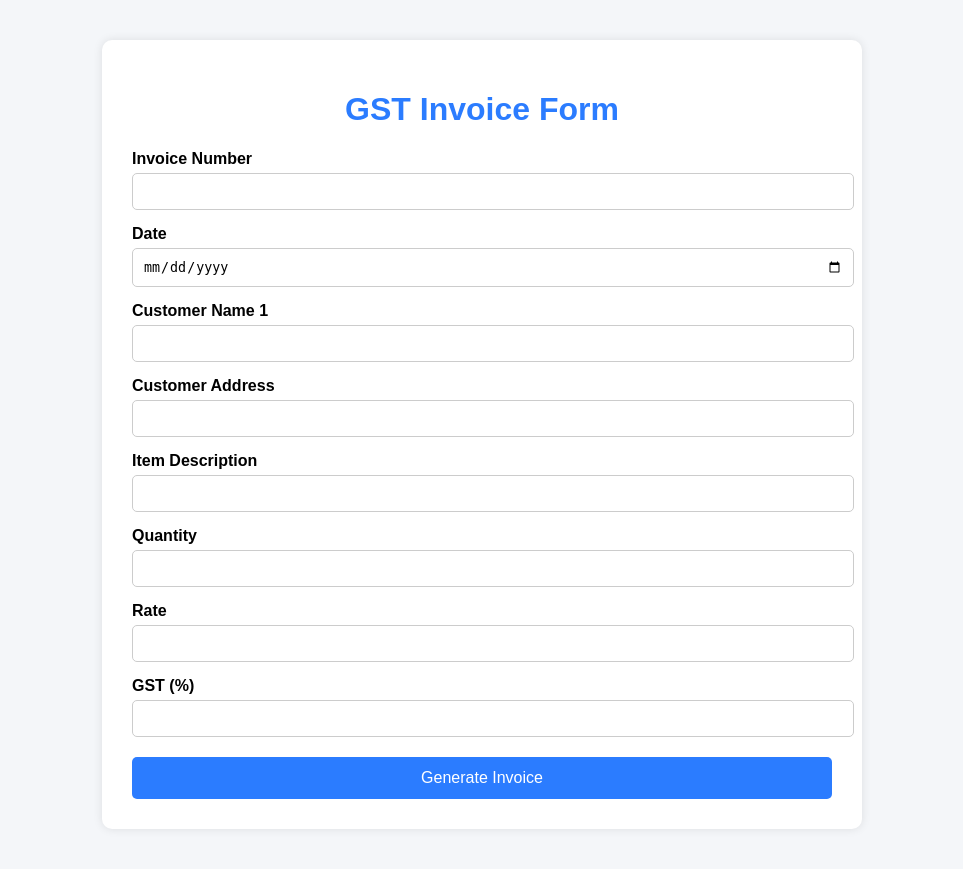
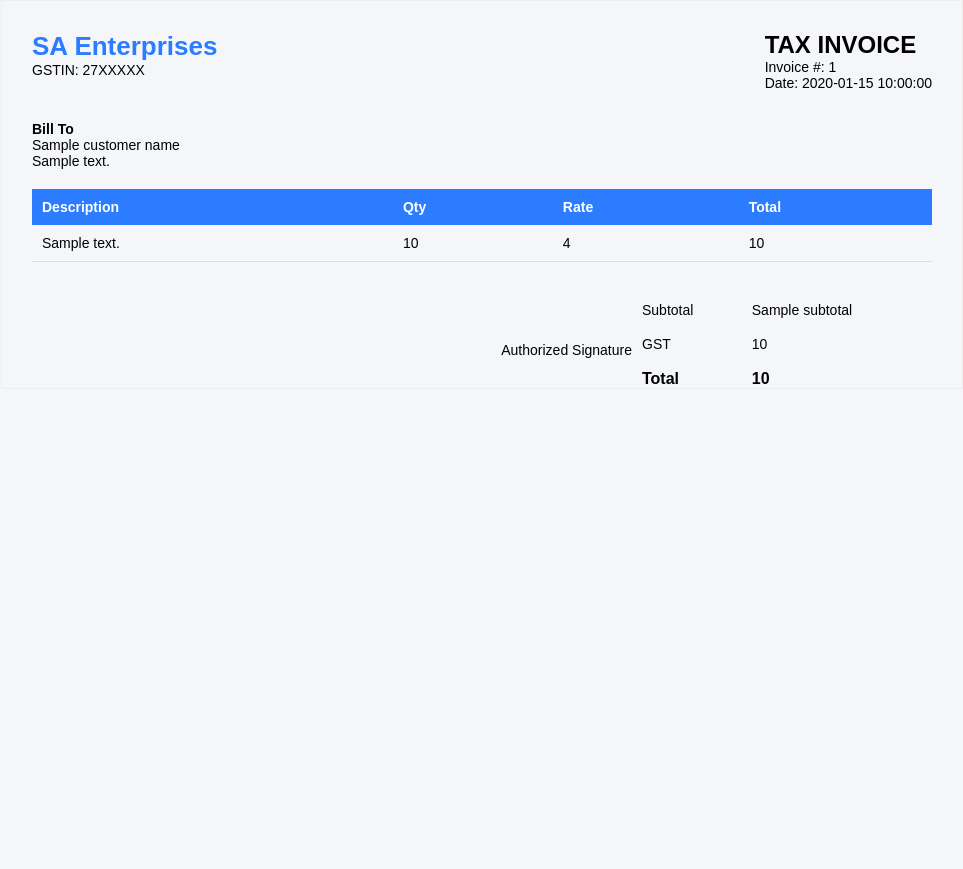
Before and after one commit to suchitra2019-sudo/Gen-al-tool, a Python web app: template templates/invoice.html in a window 1280 px wide. Shown: the whole page, without its empty margins (158-1121 px from the left). After the commit the page ends 384 px from the top, so only its background shows below. Run offline with Jinja, Linux system fonts and the light colour scheme; the template is opened without the code that fills it: most values are stand-ins (such as "Sample title", 1, 10 or a date in 2020).

Commit message:
Update invoice.html

```diff
--- a/templates/invoice.html
+++ b/templates/invoice.html
@@ -1,33 +1,80 @@
 <!DOCTYPE html>
-<html lang="en">
+<html>
 <head>
-    <meta charset="UTF-8">
-    <meta name="viewport" content="width=device-width, initial-scale=1.0">
-    <title>GST Invoice</title>
-    <link rel="stylesheet" href="/static/style.css">
+<link rel="stylesheet" href="static/style.css">
 </head>
+
 <body>
-    <div class="container">
-        <h1>GST Invoice Form</h1>
-        <form method="post" action="/generate">
-            <label>Invoice Number</label>
-            <input type="text" name="invoice_number" required>
-            <label>Date</label>
-            <input type="date" name="date" required>
-            <label>Customer Name 1</label>
-            <input type="text" name="customer_name" required>
-            <label>Customer Address</label>
-            <input type="text" name="customer_address" required>
-            <label>Item Description</label>
-            <input type="text" name="item_desc" required>
-            <label>Quantity</label>
-            <input type="number" name="quantity" min="1" required>
-            <label>Rate</label>
-            <input type="number" name="rate" min="0" step="0.01" required>
-            <label>GST (%)</label>
-            <input type="number" name="gst" min="0" step="0.01" required>
-            <button type="submit">Generate Invoice</button>
-        </form>
-    </div>
+
+<div class="invoice-box">
+
+<div class="invoice-header">
+
+<div>
+<div class="company-name">SA Enterprises</div>
+<div>GSTIN: 27XXXXX</div>
+</div>
+
+<div>
+<div class="invoice-title">TAX INVOICE</div>
+Invoice #: {{invoice_number}}<br>
+Date: {{date}}
+</div>
+
+</div>
+
+<div class="invoice-details">
+<b>Bill To</b><br>
+{{customer_name}}<br>
+{{customer_address}}
+</div>
+
+<table class="invoice-table">
+
+<tr>
+<th>Description</th>
+<th>Qty</th>
+<th>Rate</th>
+<th>Total</th>
+</tr>
+
+<tr>
+<td>{{item_desc}}</td>
+<td>{{quantity}}</td>
+<td>{{rate}}</td>
+<td>{{item_total}}</td>
+</tr>
+
+</table>
+
+<div class="total-section">
+
+<table>
+
+<tr>
+<td>Subtotal</td>
+<td>{{subtotal}}</td>
+</tr>
+
+<tr>
+<td>GST</td>
+<td>{{gst_amount}}</td>
+</tr>
+
+<tr>
+<td>Total</td>
+<td>{{grand_total}}</td>
+</tr>
+
+</table>
+
+</div>
+
+<div class="signature">
+Authorized Signature
+</div>
+
+</div>
+
 </body>
 </html>
```
